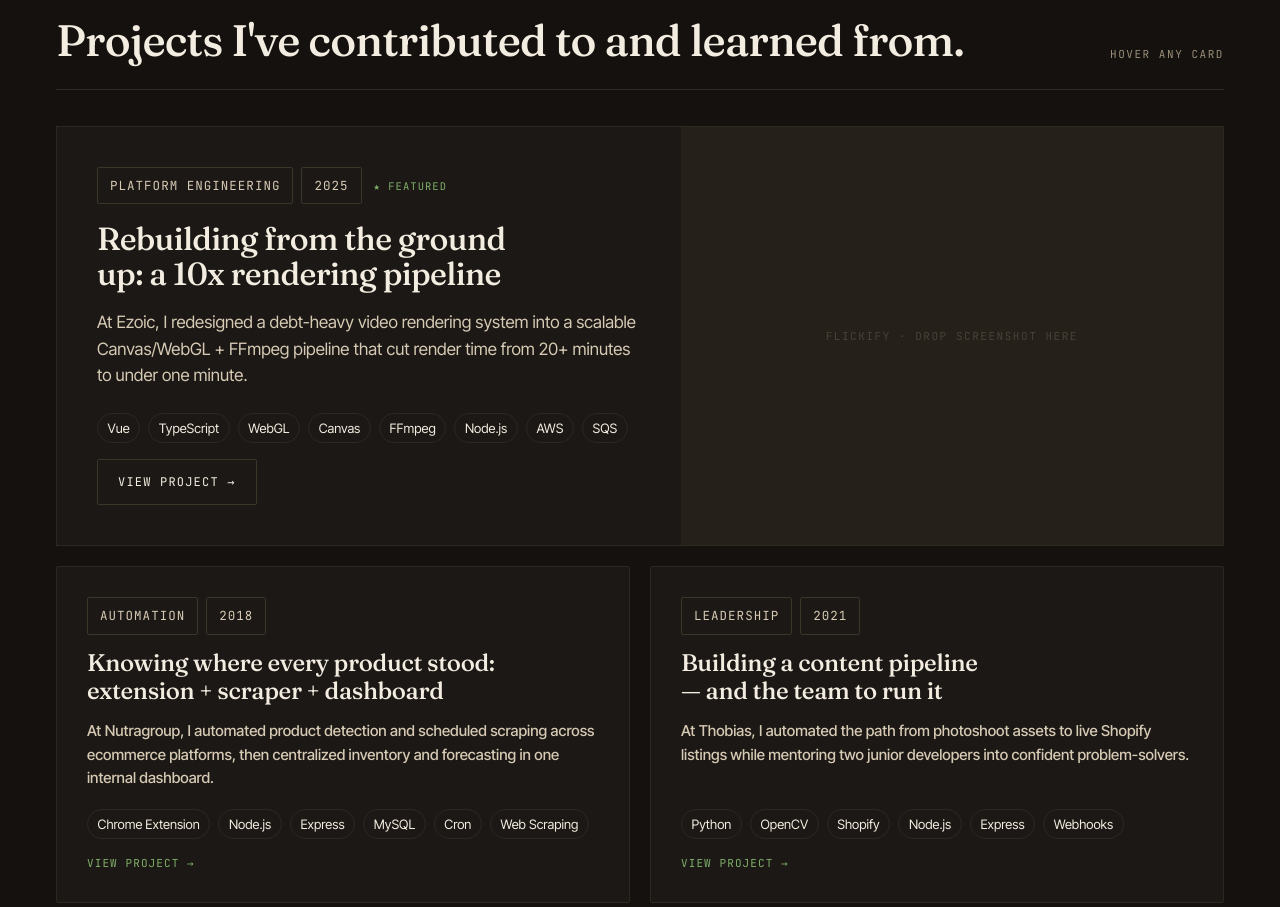
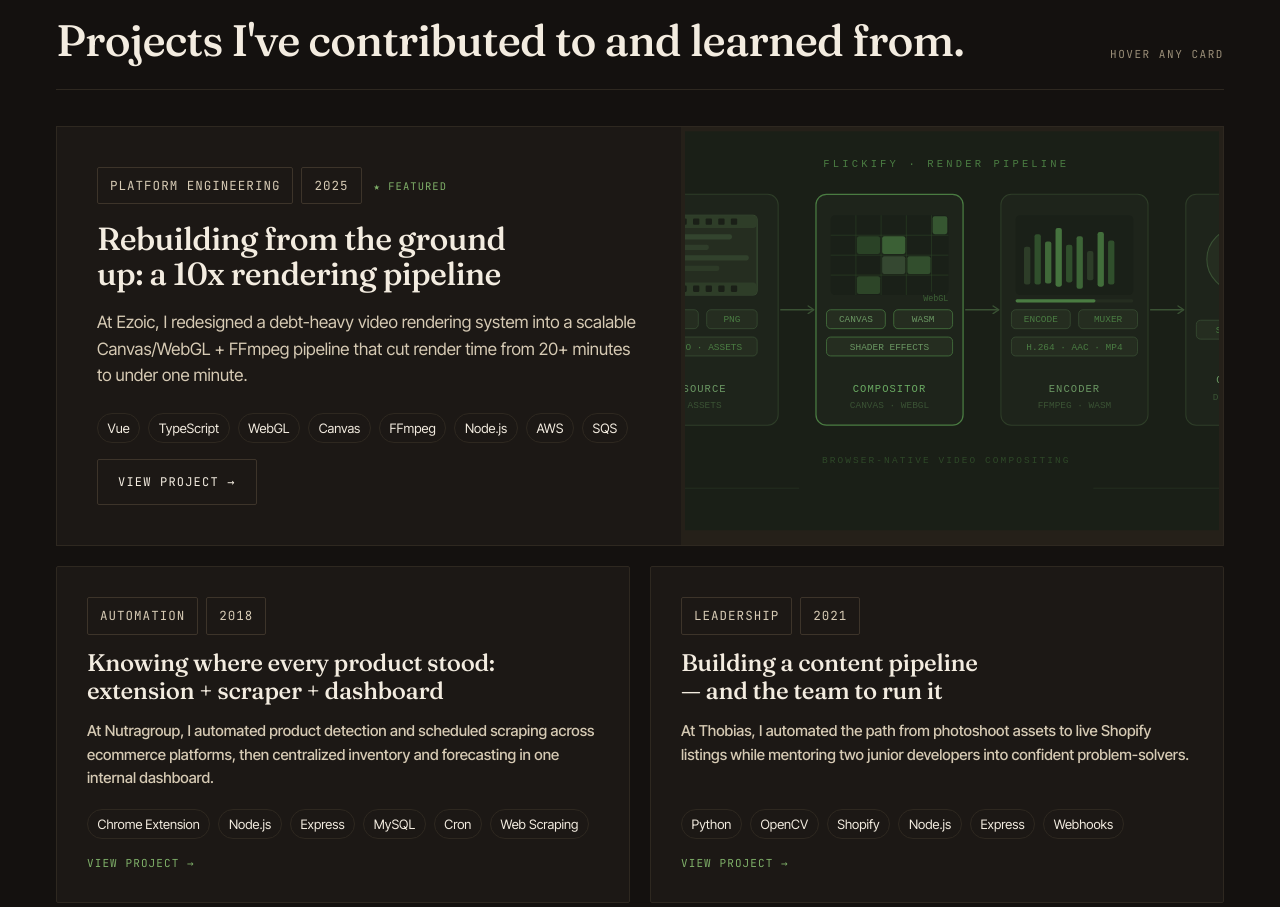
Before and after one commit to dsingh80/personal-website-frontend, a Vue app: page / in a window 1280 px wide. Shown: the part 1302-2209 px from the top of the page. Built offline with nearby package versions, Linux system fonts and the light colour scheme.

Commit message:
replace flickify placeholder text with svg
Use the provided Flickify SVG asset in the featured story card so the section shows real visual content instead of placeholder copy.

```diff
--- a/src/components/home/StoryArticlesSection.vue
+++ b/src/components/home/StoryArticlesSection.vue
@@ -52,7 +52,7 @@ function getStoryStack(story: HomeStory): string[] {
           </RouterLink>
         </div>
         <div class="stories-lead__right" aria-hidden="true">
-          <p class="stories-lead__placeholder mono">Flickify · drop screenshot here</p>
+          <img class="stories-lead__image" src="/flickify_pipeline_placeholder.svg" alt="" />
         </div>
       </div>
 
@@ -144,13 +144,11 @@ function getStoryStack(story: HomeStory): string[] {
   min-height: 280px;
 }
 
-.stories-lead__placeholder {
-  margin: 0;
-  font-size: 11px;
-  letter-spacing: 0.14em;
-  text-transform: uppercase;
-  color: var(--ink-4);
-  opacity: 0.5;
+.stories-lead__image {
+  width: 100%;
+  height: 100%;
+  object-fit: cover;
+  display: block;
 }
 
 .stories-lead__tags {
```
Also changed, not shown: public/flickify_pipeline_placeholder.svg (added).
